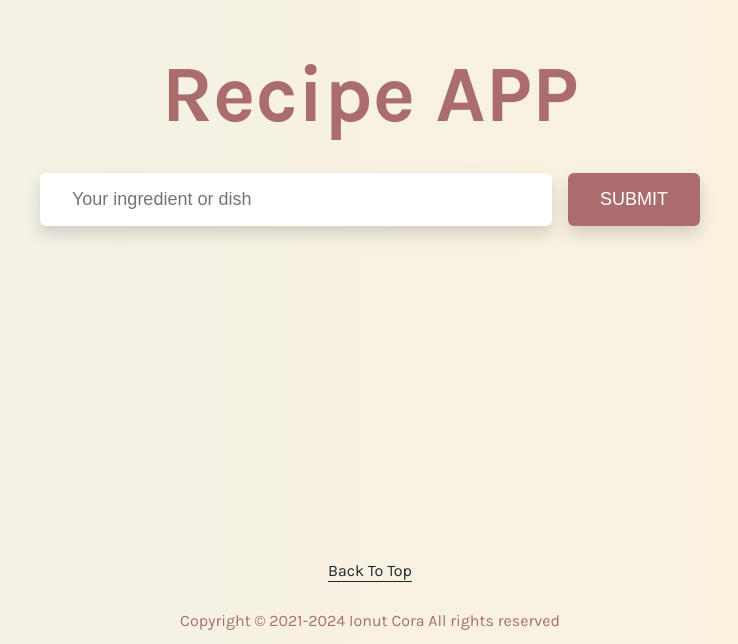
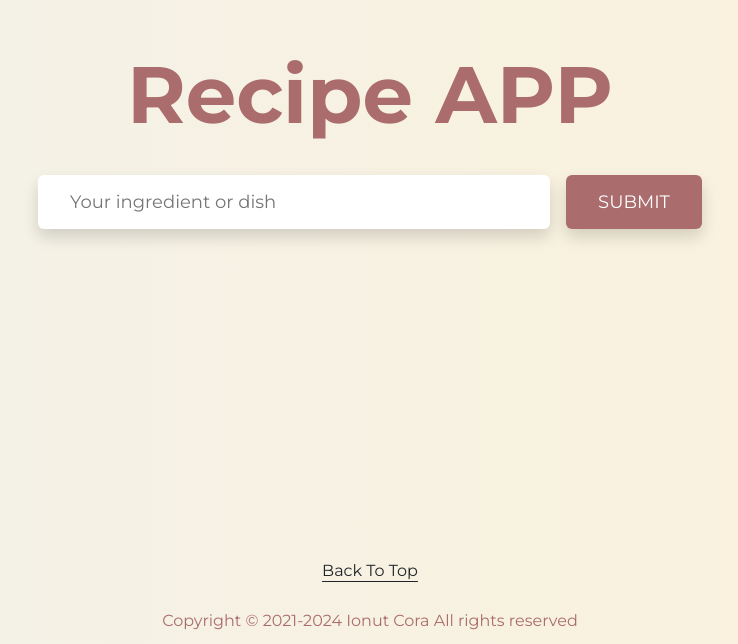
Before and after one commit to Ionut-Cora/recipes-app.github.io, a plain HTML site: page index.html in a window 1280 px wide. Shown: the part 239-883 px from the top of the page, without its empty margins (270-1008 px from the left). Drawn offline with Linux system fonts and the light colour scheme; no server answers.

Commit message:
font family change to Montserrat

```diff
--- a/index.html
+++ b/index.html
@@ -9,7 +9,7 @@
         <link rel="stylesheet" href="css/style.css">
         <link rel="preconnect" href="https://fonts.googleapis.com">
         <link rel="preconnect" href="https://fonts.gstatic.com" crossorigin>
-        <link href="https://fonts.googleapis.com/css2?family=Karla:wght@400;700&display=swap" rel="stylesheet">
+        <link href="https://fonts.googleapis.com/css2?family=Montserrat:ital,wght@0,100..900;1,100..900&display=swap" rel="stylesheet">
     </head>
     <body>
 
--- a/scss/style.scss
+++ b/scss/style.scss
@@ -3,10 +3,11 @@
 @import './mixins';
 
 body {
-    font-family: 'Karla', sans-serif;
+    font-family: "Montserrat", sans-serif;
 }
 
 .custom-btn {
+    font-family: "Montserrat", sans-serif;
     border-radius: 0.375rem;
     border: 0;
     text-transform: uppercase;
@@ -79,6 +80,7 @@ body {
                 }
 
                 #search {
+                    font-family: "Montserrat", sans-serif;
                     width: 50%;
                     margin-right: 1rem;
                     padding: 1rem 2rem;
@@ -102,6 +104,8 @@ body {
                 }
 
                 #submit {
+                    font-family: "Montserrat", sans-serif;
+
                     @include medium {
                         margin-top: 1rem;
                         width: 50%;
```
Also changed, not shown: css/style.css, 1 other file.
